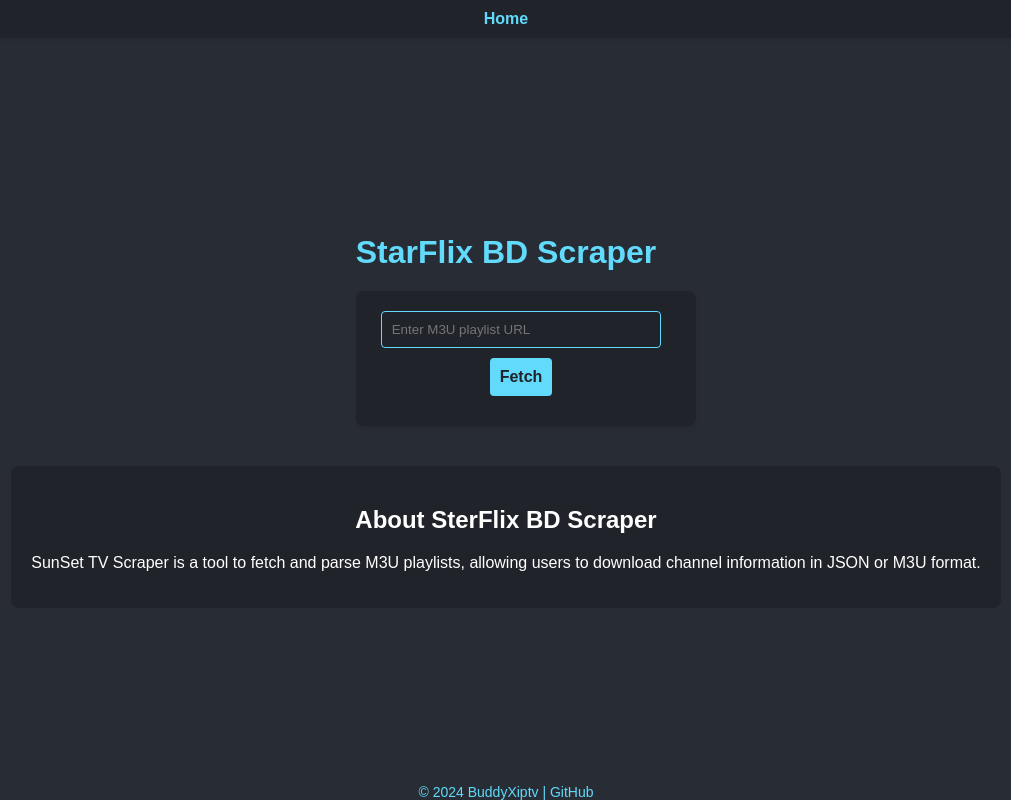
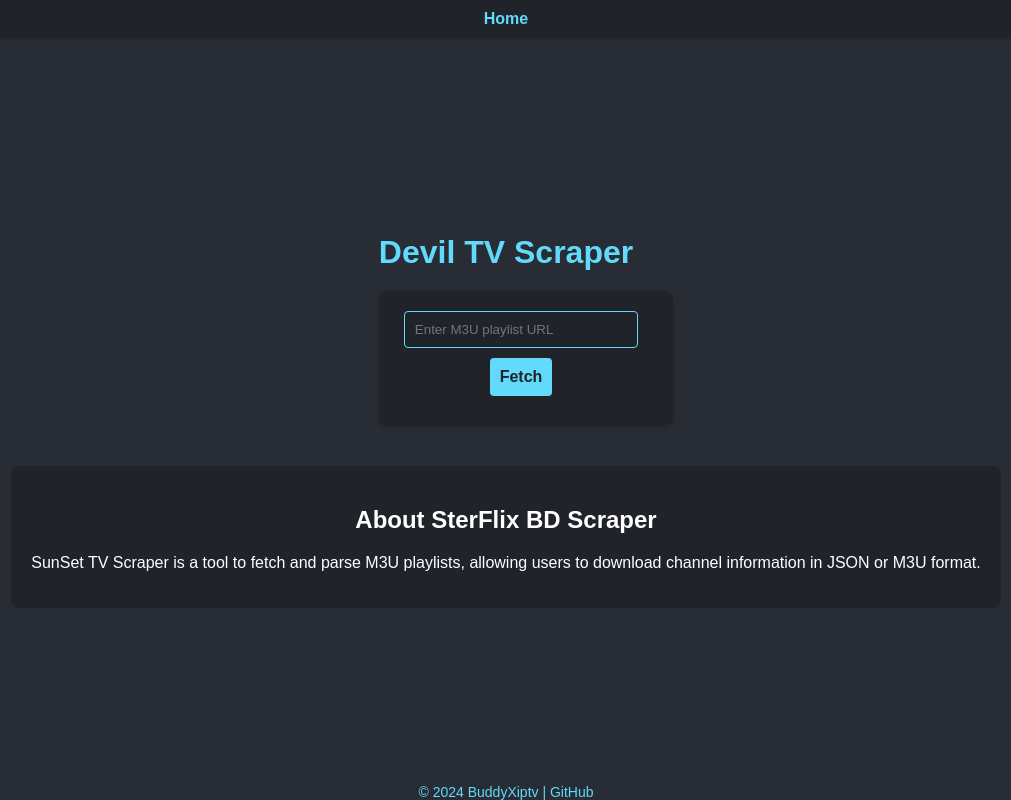
Before and after one commit to sunset-tv/sunset-scraper, a plain HTML site: page index.html in a window 1280 px wide. Shown: the whole page, without its empty margins (134-1145 px from the left). Drawn offline with Linux system fonts and the light colour scheme.

Commit message:
Update index.html

```diff
--- a/index.html
+++ b/index.html
@@ -3,7 +3,7 @@
 <head>
     <meta charset="UTF-8">
     <meta name="viewport" content="width=device-width, initial-scale=1.0">
-    <title>StarFlix BD Scraper</title>
+    <title>Devil TV Scraper</title>
     <link rel="stylesheet" href="styles.css">
     <link rel="icon" href="favicon.ico" type="image/x-icon">
 </head>
@@ -15,7 +15,7 @@
     </nav>
     <div class="container">
         <section id="home">
-            <h1>StarFlix BD Scraper</h1>
+            <h1>Devil TV Scraper</h1>
             <div id="form-container">
                 <input type="text" id="playlistUrl" placeholder="Enter M3U playlist URL">
                 <button id="fetchButton">Fetch</button>
```
